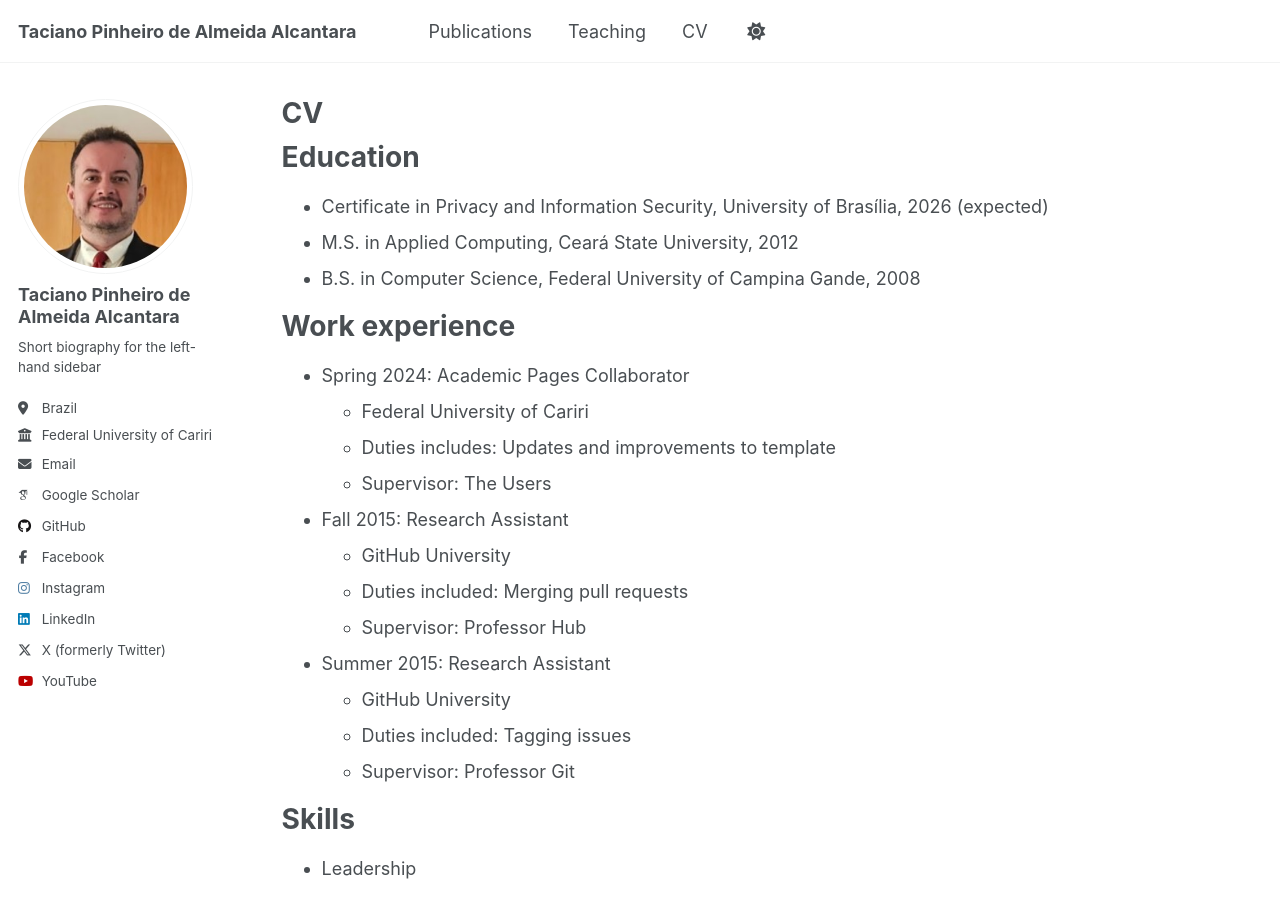
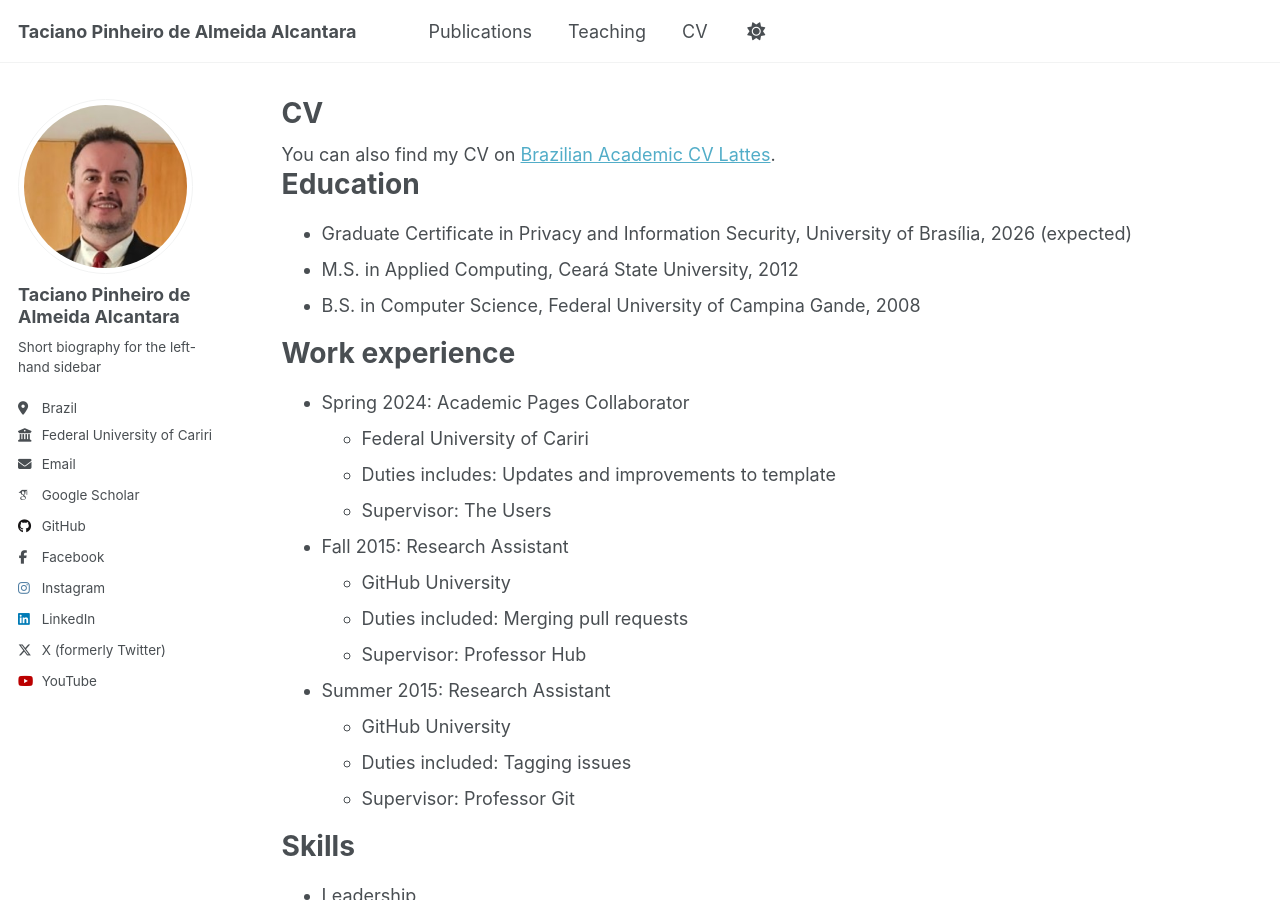
Before and after one commit to tacianopinheiro/tacianopinheiro.github.io, a Jekyll site: the page built from _pages/cv.md, in a window 1280 px wide and 900 px high. Built offline with Jekyll 4.4.1, drawn with Linux system fonts in a browser that asks for light colours; some web fonts are replaced.

Commit message:
Update cv.md

```diff
--- a/_pages/cv.md
+++ b/_pages/cv.md
@@ -9,9 +9,13 @@ redirect_from:
 
 {% include base_path %}
 
+{% if site.author.googlescholar %}
+  <div class="wordwrap">You can also find my CV on <a href="{{site.author.lattes}}">Brazilian Academic CV Lattes</a>.</div>
+{% endif %}
+
 Education
 ======
-* Certificate in Privacy and Information Security, University of Brasília, 2026 (expected)
+* Graduate Certificate in Privacy and Information Security, University of Brasília, 2026 (expected)
 * M.S. in Applied Computing, Ceará State University, 2012
 * B.S. in Computer Science, Federal University of Campina Gande, 2008
 
```
